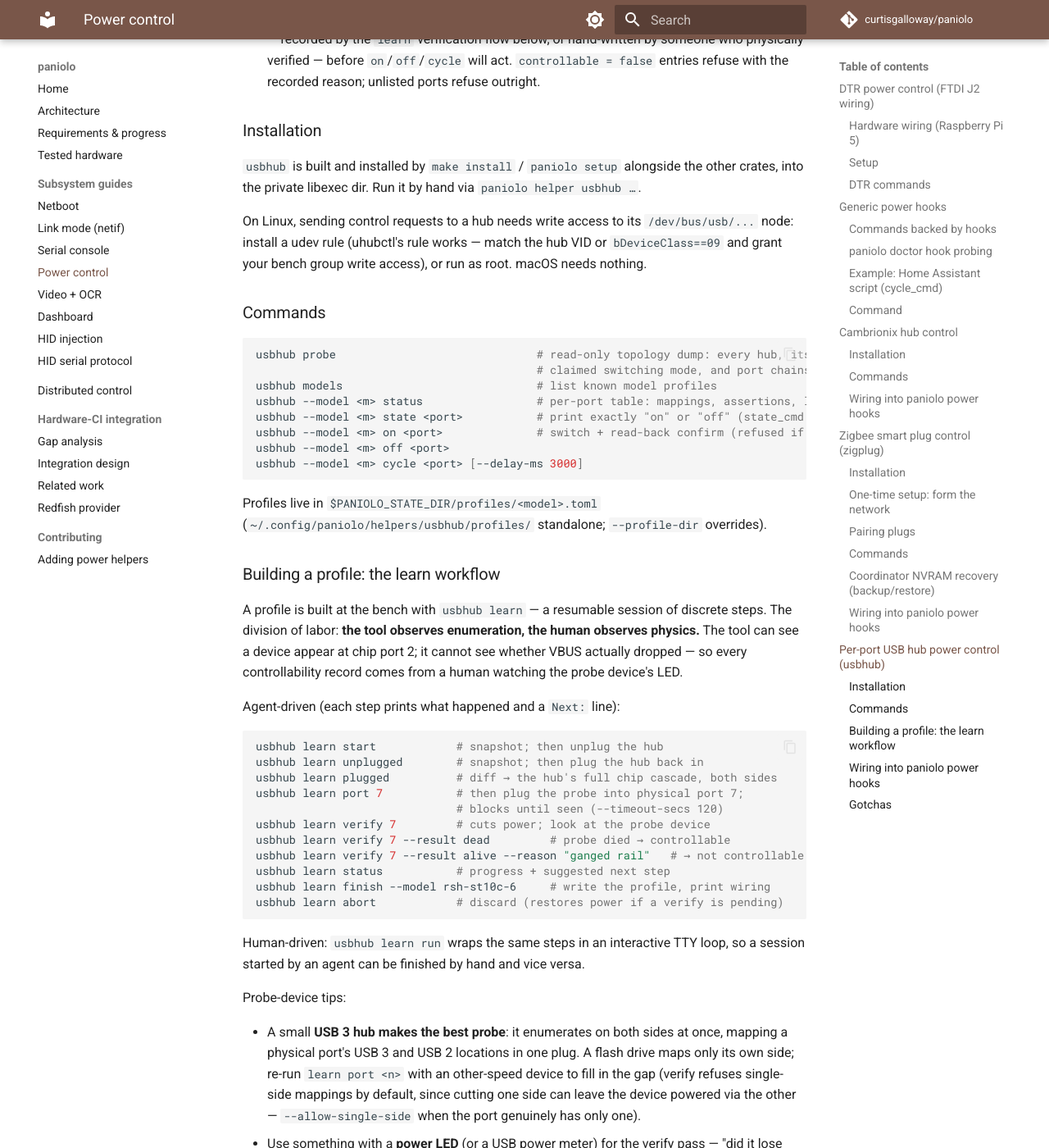
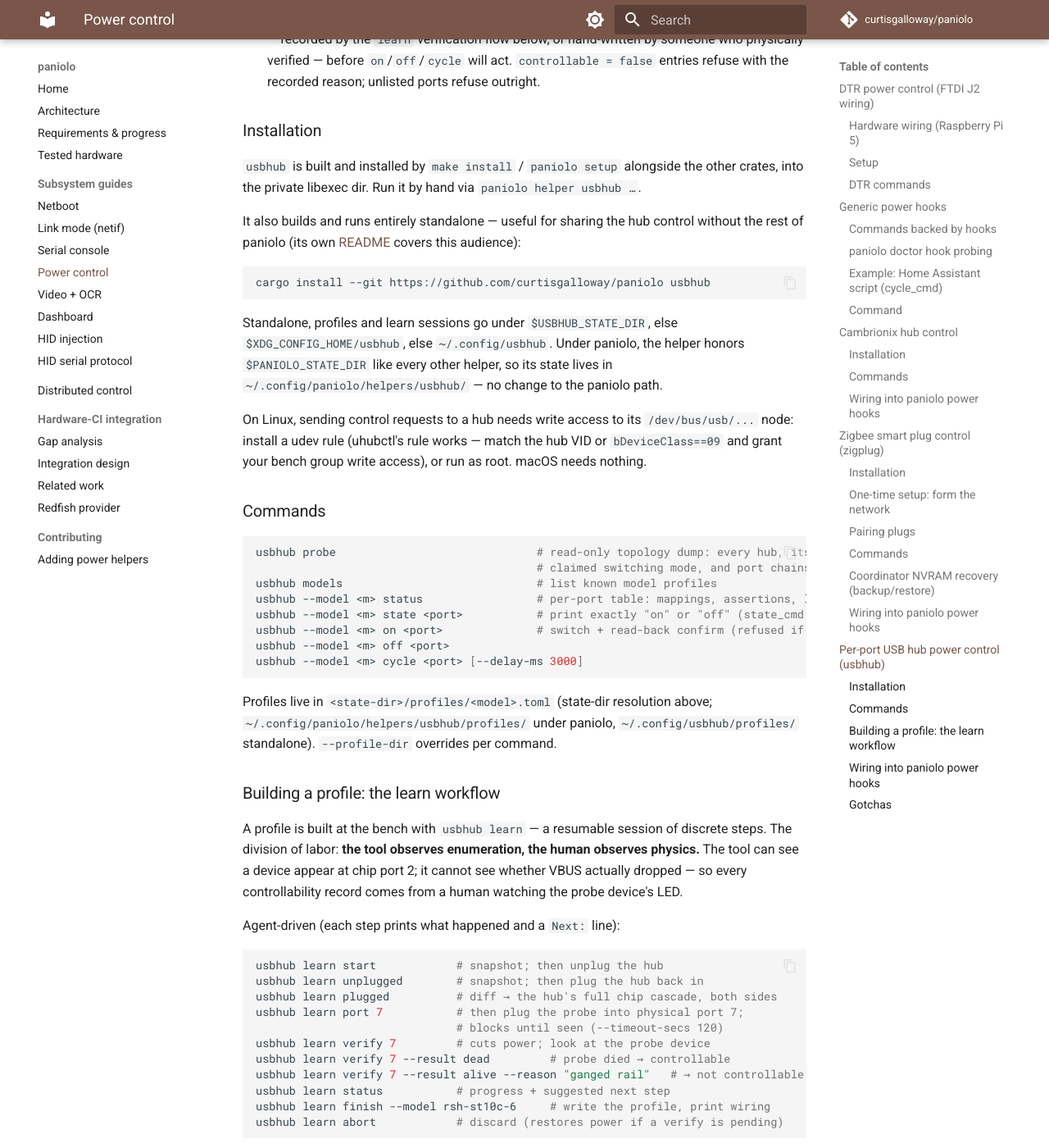
Before and after one commit to curtisgalloway/paniolo, an MkDocs documentation site: the page built from docs/power.md, in a window 1280 px wide and 1400 px high, scrolled down 8114 px. Shown: the whole window at 82% size. Built offline with MkDocs 1.6.1 and Material for MkDocs 9.7.7, drawn with Linux system fonts in a browser that asks for light colours; comment, search, counter and statistics services are not loaded.

Commit message:
usbhub: make standalone-installable without the rest of paniolo
Friends want per-port USB hub power control on its own. The crate already
depends only on crates.io packages and is not a workspace member, so it
installs directly from the monorepo:

    cargo install --git https://github.com/curtisgalloway/paniolo usbhub

(verified: cargo discovers and builds the subdirectory crate by name even
with no root manifest.)

Changes for standalone life:
- Decouple state-dir from paniolo branding. Resolution is now
  $PANIOLO_STATE_DIR (paniolo integration, unchanged) → $USBHUB_STATE_DIR
  → $XDG_CONFIG_HOME/usbhub → ~/.config/usbhub. A user who never installed
  paniolo no longer gets a ~/.config/paniolo/ directory. No migration: the
  feature is unreleased and no profiles exist yet.
- Add a crate-local README aimed at the standalone audience (framed as a
  profile-based uhubctl alternative, not a paniolo helper) and a crate-local
  Apache-2.0 LICENSE file.
- Cargo.toml: repository, readme, keywords, categories.
- docs/power.md: standalone install command + updated state-dir paths.

Deferred (per user): crates.io publish / separate repo, if it proves useful.

Co-Authored-By: Claude Opus 4.8 (1M context) <noreply@anthropic.com>

````diff
--- a/docs/power.md
+++ b/docs/power.md
@@ -403,6 +403,20 @@ It differs from uhubctl in how hubs and ports are addressed:
 the other crates, into the private libexec dir. Run it by hand via
 `paniolo helper usbhub …`.
 
+It also builds and runs entirely standalone — useful for sharing the hub
+control without the rest of paniolo (its own
+[README](https://github.com/curtisgalloway/paniolo/tree/main/usbhub) covers
+this audience):
+
+```bash
+cargo install --git https://github.com/curtisgalloway/paniolo usbhub
+```
+
+Standalone, profiles and learn sessions go under `$USBHUB_STATE_DIR`, else
+`$XDG_CONFIG_HOME/usbhub`, else `~/.config/usbhub`. Under paniolo, the
+helper honors `$PANIOLO_STATE_DIR` like every other helper, so its state
+lives in `~/.config/paniolo/helpers/usbhub/` — no change to the paniolo path.
+
 On Linux, sending control requests to a hub needs write access to its
 `/dev/bus/usb/...` node: install a udev rule (uhubctl's rule works — match
 the hub VID or `bDeviceClass==09` and grant your bench group write access),
@@ -421,9 +435,10 @@ usbhub --model <m> off <port>
 usbhub --model <m> cycle <port> [--delay-ms 3000]
 ```
 
-Profiles live in `$PANIOLO_STATE_DIR/profiles/<model>.toml`
-(`~/.config/paniolo/helpers/usbhub/profiles/` standalone; `--profile-dir`
-overrides).
+Profiles live in `<state-dir>/profiles/<model>.toml` (state-dir resolution
+above; `~/.config/paniolo/helpers/usbhub/profiles/` under paniolo,
+`~/.config/usbhub/profiles/` standalone). `--profile-dir` overrides per
+command.
 
 ### Building a profile: the learn workflow
 
````
Also changed, not shown: usbhub/README.md (added, +145 -0 lines), 3 other files.
